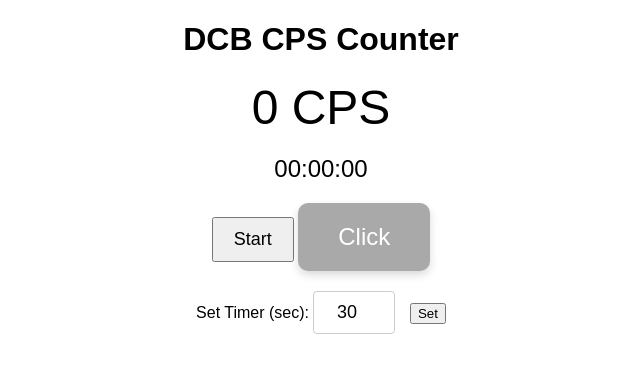
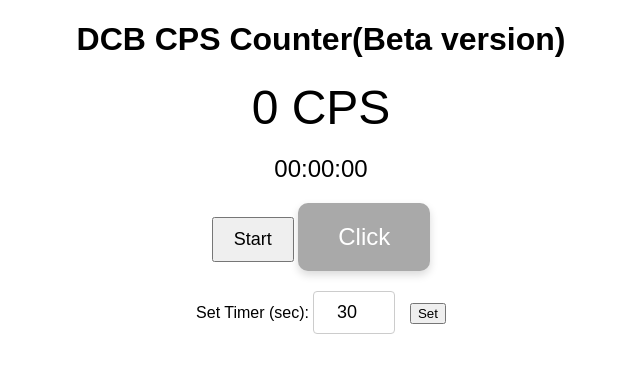
Before and after one commit to imSajjad174/cpstest, a plain HTML site: page index.html in a window 1280 px wide. Shown: the whole page, without its empty margins (319-959 px from the left). Drawn offline with Linux system fonts and the light colour scheme.

Commit message:
Update index.html

```diff
--- a/index.html
+++ b/index.html
@@ -52,7 +52,7 @@
   </style>
 </head>
 <body>
-  <h1>DCB CPS Counter</h1>
+  <h1>DCB CPS Counter(Beta version)</h1>
   <div id="cpsCounter">0 CPS</div>
   <div id="timer">00:00:00</div>
   <button id="startButton">Start</button>
```
